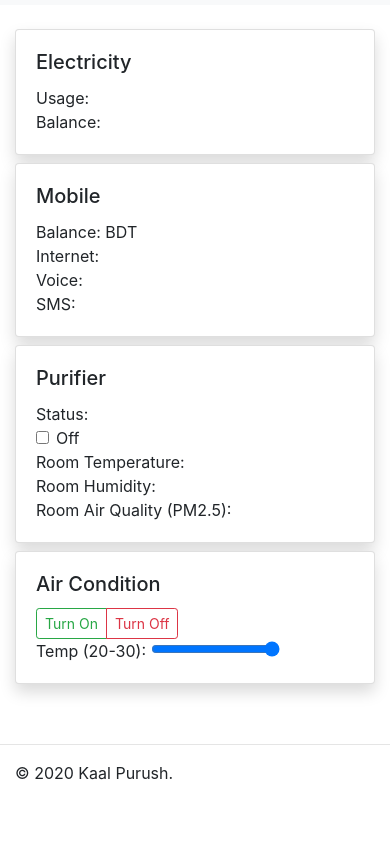
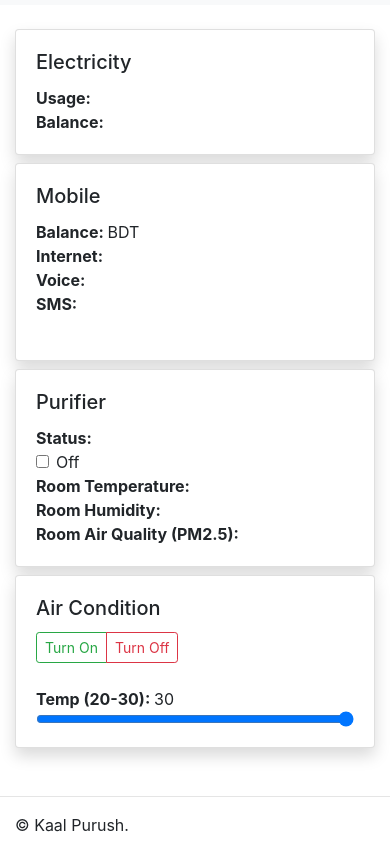
Before and after one commit to kaalpurush/accio, a website: page public/dashboard.html in a window 390 px wide. Shown: the part 51-896 px from the top of the page. Before the commit the page ends 844 px from the top, so only its background shows below. Drawn offline with nearby package versions, Linux system fonts and the light colour scheme.

Commit message:
added motionSensor more mobile balance details

```diff
--- a/public/dashboard.html
+++ b/public/dashboard.html
@@ -38,37 +38,31 @@
 
         <div class="col-lg-6">
           <div class="card shadow mb-2" @mouseenter.once="
-          fetch('/kommand?device=energy&state=status')
-              .then(response => response.json())
-              .then(json => {
+            let json = await executeKommand('energy','status');
             $refs.energy_usage.innerHTML = parseInt(json.data.CurrentConsumptions.amount, 10)+' BDT on '+ json.data.CurrentConsumptions.date;
             $refs.energy_balance.innerHTML = parseInt(json.data.RemainingBalances.amount, 10)+' BDT on '+ json.data.RemainingBalances.date;
-              })
           ">
             <div class="card-body">
               <h5 class="card-title">Electricity</h5>
-              Usage: <span x-ref="energy_usage"></span><br />
-              Balance: <span x-ref="energy_balance"></span><br />
+              <span class="font-weight-bold">Usage: </span><span x-ref="energy_usage"></span><br />
+              <span class="font-weight-bold">Balance: </span><span x-ref="energy_balance"></span><br />
             </div>
           </div>
 
-
-          <div class="card shadow mb-2" @mouseenter.once="
-          fetch('/kommand?device=mobile&state=status')
-              .then(response => response.json())
-              .then(json => {
-                $refs.mobile_balance.innerHTML = json.balance;
-                $refs.mobile_balance_internet.innerHTML = json.internet.value;
-                $refs.mobile_balance_voice.innerHTML = json.voice.value;
-                $refs.mobile_balance_sms.innerHTML = json.sms.value;
-              })
-        ">
+          <div class="card shadow mb-2" x-data="mobileBalance()" @mouseenter.once="fetchMobileBalance()">
             <div class="card-body">
               <h5 class="card-title">Mobile</h5>
-              Balance: <span x-ref="mobile_balance"></span> BDT<br />
-              Internet: <span x-ref="mobile_balance_internet"></span><br />
-              Voice: <span x-ref="mobile_balance_voice"></span><br />
-              SMS: <span x-ref="mobile_balance_sms"></span><br />
+              <span class="font-weight-bold">Balance: </span><span x-text="balance.balance"></span> BDT<br />
+              <span class="font-weight-bold">Internet: </span><span x-text="balance.internet.value"></span><br />
+              <span class="font-weight-bold">Voice: </span><span x-text="balance.voice.value"></span><br />
+              <span class="font-weight-bold">SMS: </span><span x-text="balance.sms.value"></span><br />
+              <br />
+              <ul class="list-group">
+                <template x-for="(item, index) in internet_packs" :key="index">
+                  <li class="list-group-item"><span class="font-weight-bold" x-text="item.name"></span>: <span x-text="item.value"></span> (<span
+                      x-text="item.remaining"></span>)</li>
+                </template>
+              </ul>
             </div>
           </div>
         </div>
@@ -76,50 +70,45 @@
           <div class="card shadow mb-2" x-data="{ open: false, init: false }" x-init="
           $watch('open', value =>{
             if(init){
-              fetch('/kommand?device=purifier&state='+(value?'on':'off'));
+              executeKommand('purifier', value?'on':'off');
             }
           });
           " @mouseenter.once="
-            fetch('/kommand?device=purifier&state=status')
-                .then(response => {
-                  if (!response.ok) {
-                    throw Error(response.statusText);
-                  }
-                  return response.json()
-                })
-                .then(json => {
+            try{
+              let json = await executeKommand('purifier','status');
               open=json.status;
               init=true;
               //$refs.purifier_status.innerHTML = json.status?'On' : 'Off';
               $refs.purifier_temperature.innerHTML = json.temperature.toFixed()+'°C';
               $refs.purifier_humidity.innerHTML = json.humidity+'%';
               $refs.purifier_pm2_5.innerHTML = json.pm2_5;
-                })
-                .catch((e)=>{
+            }catch(e){
               console.error('api failed!');
-                });
+            }
           ">
             <div class="card-body">
               <h5 class="card-title">Purifier</h5>
-              Status:
+              <span class="font-weight-bold">Status:</span>
               <div class="form-check">
                 <input x-model="open" class="form-check-input" type="checkbox">
                 <label class="form-check-label" x-text="open?'On':'Off'"></label>
               </div>
-              Room Temperature: <span x-ref="purifier_temperature"></span><br />
-              Room Humidity: <span x-ref="purifier_humidity"></span><br />
-              Room Air Quality (PM2.5): <span x-ref="purifier_pm2_5"></span><br />
+              <span class="font-weight-bold">Room Temperature: </span><span x-ref="purifier_temperature"></span><br />
+              <span class="font-weight-bold">Room Humidity: </span><span x-ref="purifier_humidity"></span><br />
+              <span class="font-weight-bold">Room Air Quality (PM2.5): </span><span x-ref="purifier_pm2_5"></span><br />
             </div>
           </div>
 
-          <div class="card shadow mb-2">
+          <div class="card shadow mb-2" x-data="{temp:30}">
             <div class="card-body">
               <h5 class="card-title">Air Condition</h5>
               <div class="btn-group">
-                <button class="btn btn-outline-success btn-sm">Turn On</button>
-                <button class="btn btn-outline-danger btn-sm">Turn Off</button>
-              </div><br />
-              Temp (20-30): <input class="border-0" type="range" min="20" max="30" value="30" />
+                <button class="btn btn-outline-success btn-sm" @click="executeKommand('cooler','on');">Turn On</button>
+                <button class="btn btn-outline-danger btn-sm" @click="executeKommand('cooler','off');">Turn Off</button>
+              </div><br /><br />
+              <span class="font-weight-bold">Temp (20-30): </span><span x-text="temp"></span><br /><input type="range"
+                class="form-control-range" x-ref="temp" x-model="temp" min="20" max="30" value="30"
+                @change="executeKommand('cooler', $refs.temp.value);" />
             </div>
           </div>
         </div>
@@ -135,7 +124,27 @@
 
   <!-- Scripts -->
   <script type="text/javascript">
+    async function executeKommand(device, state) {
+      let response = await fetch(`/kommand?device=${device}&state=${state}`);
+      if (!response.ok) {
+        throw Error(response.statusText);
+      }
+      let data = await response.json()
+      return data;
+    }
 
+    function mobileBalance() {
+      return {
+        internet_packs: [],
+        balance: {},
+        async fetchMobileBalance() {
+          let json = await executeKommand('mobile', 'status');
+          this.balance = json;
+          this.internet_packs = json.internet_packs;
+          console.log(json.internet_packs);
+        }
+      }
+    }
   </script>
 
 </body>
```
Also changed, not shown: src/index.ts (+25 -9 lines), 1 other file. Lines whose indentation alone changed are shown as unchanged.
